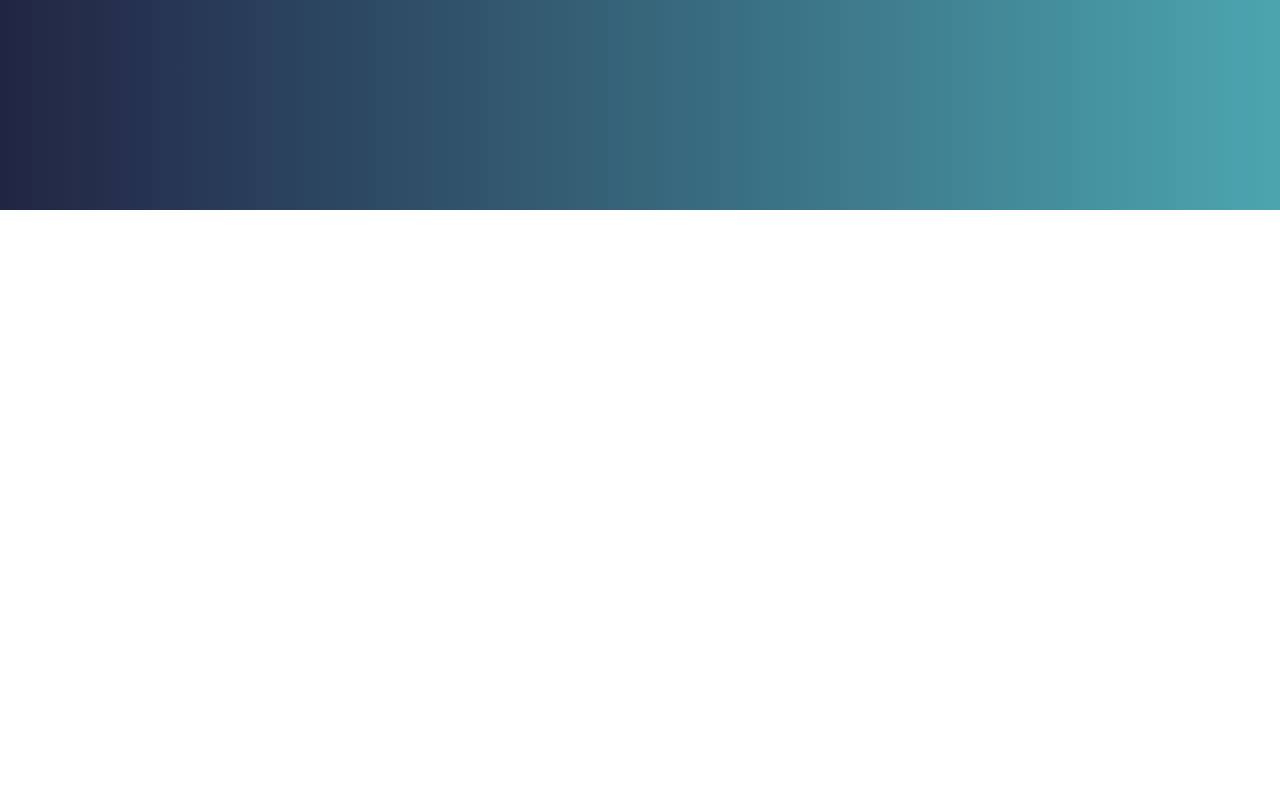
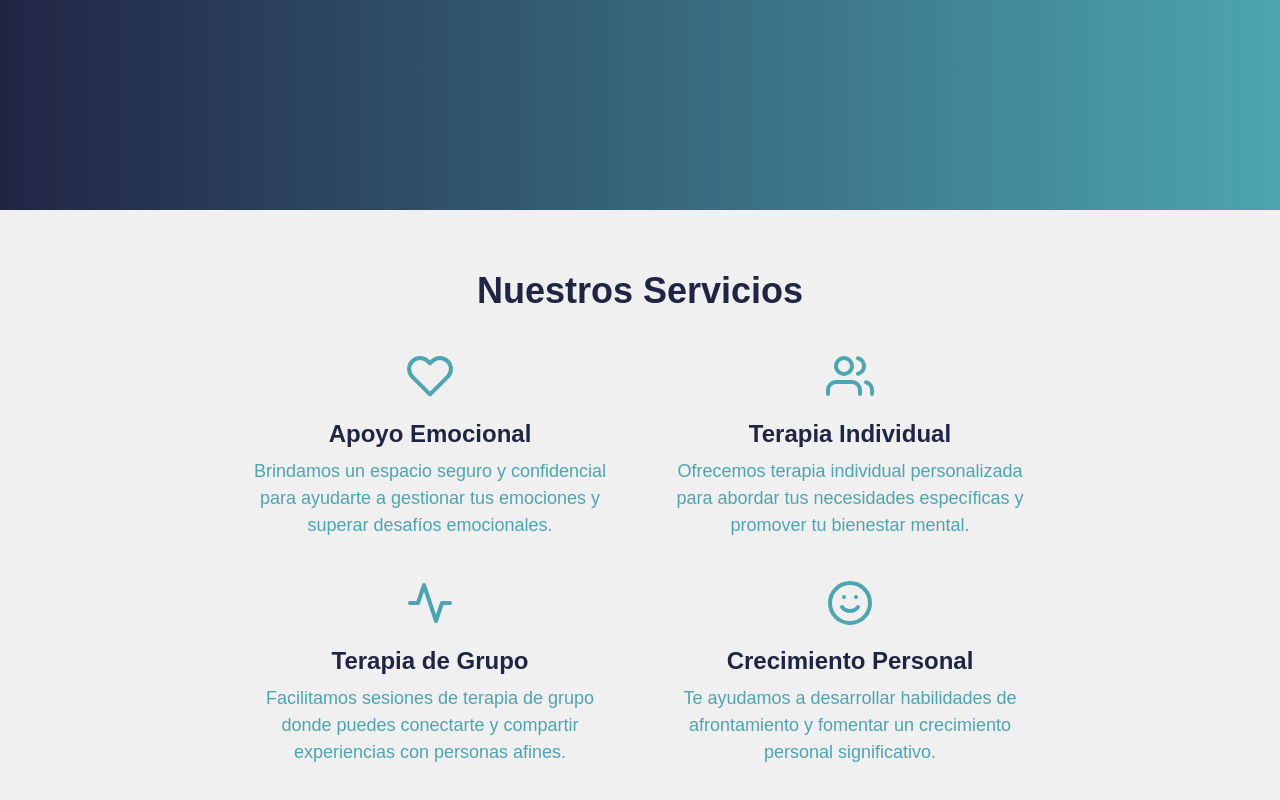
Before and after one commit to gszcode/psycare, a React (Vite) app: page / in a window 1280 px wide. Shown: the part 1458-2258 px from the top of the page. Before the commit the page ends 1668 px from the top, so only its background shows below. Built offline with nearby package versions, Linux system fonts and the light colour scheme.

Commit message:
servicios agregado a la app

```diff
--- a/src/App.jsx
+++ b/src/App.jsx
@@ -1,6 +1,7 @@
 import AboutSection from './components/About/AboutSection'
 import Header from './components/Header/Header'
 import HomeSection from './components/Home/HomeSection'
+import ServiceSection from './components/Services/ServiceSection'
 
 function App() {
   return (
@@ -8,6 +9,7 @@ function App() {
       <Header />
       <HomeSection />
       <AboutSection />
+      <ServiceSection />
     </>
   )
 }
```
